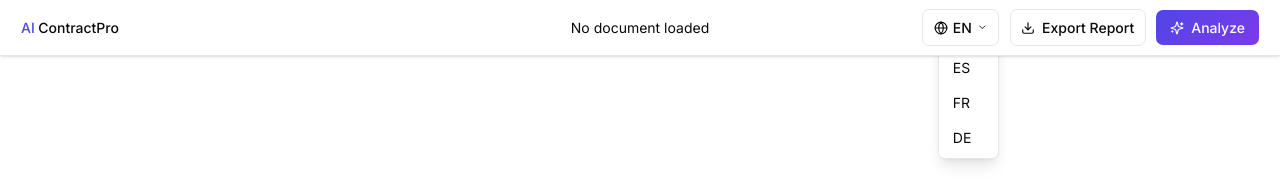
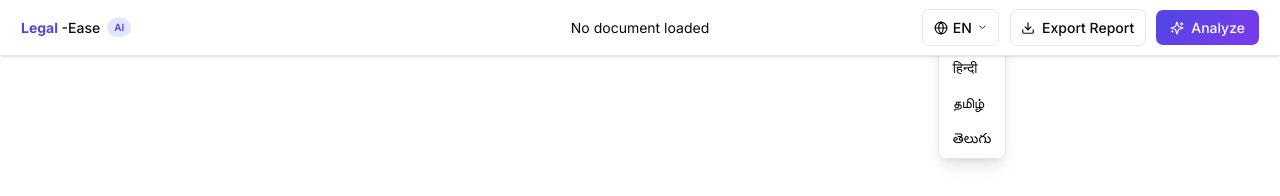
Before and after one commit to HackIndiaXYZ/hackindia-spark-4-ncr-east-region-aquavision-ai, a Next.js app in the folder LegalEase/: page / in a window 1280 px wide. Both pictures are taken after a click on the button "EN". Shown: the top 196 px of the page. Built offline with nearby package versions, Linux system fonts and the light colour scheme.

Commit message:
feat: apply final polish with dynamic highlights, Indian languages, and consequence display

```diff
--- a/LegalEase/src/app/App.tsx
+++ b/LegalEase/src/app/App.tsx
@@ -1,4 +1,4 @@
-import { useState } from "react";
+import { useMemo, useState } from "react";
 
 import { analyzeDocument } from "@/lib/analyze-document";
 import type { AnalysisResult } from "@/types/analysis";
@@ -18,6 +18,31 @@ const loadingSteps = [
   "Preparing dashboard...",
 ];
 
+// Generate staggered positions for PDF highlight overlays from analysis risks
+function deriveHighlights(analysis: AnalysisResult | null) {
+  if (!analysis || analysis.risks.length === 0) return [];
+
+  const severityMap = {
+    high: "critical" as const,
+    medium: "moderate" as const,
+    low: "moderate" as const,
+  };
+
+  return analysis.risks.map((risk, index) => ({
+    id: risk.id,
+    page: 1,
+    severity: severityMap[risk.level],
+    title: risk.title,
+    description: risk.description,
+    position: {
+      top: `${30 + index * 12}%`,
+      left: "10%",
+      width: `${70 + Math.round(Math.random() * 10)}%`,
+      height: "3%",
+    },
+  }));
+}
+
 export default function App() {
   const [selectedFile, setSelectedFile] = useState<File | null>(null);
   const [analysis, setAnalysis] = useState<AnalysisResult | null>(null);
@@ -29,6 +54,7 @@ export default function App() {
 
   const hasDocument = selectedFile !== null;
   const showResults = analysis !== null;
+  const highlights = useMemo(() => deriveHighlights(analysis), [analysis]);
 
   const handleUpload = async (file: File) => {
     if (file.type !== "application/pdf" && !file.name.toLowerCase().endsWith(".pdf")) {
@@ -60,6 +86,16 @@ export default function App() {
     }
   };
 
+  const handleReset = () => {
+    setSelectedFile(null);
+    setAnalysis(null);
+    setAnalysisMode(null);
+    setError(null);
+    setActiveHighlight(undefined);
+    setActiveTab("document");
+    setIsAnalyzing(false);
+  };
+
   const handleViewInDocument = (clauseId: string) => {
     setActiveHighlight(clauseId);
     setActiveTab("document");
@@ -80,47 +116,13 @@ export default function App() {
     }, 100);
   };
 
-  const highlights = [
-    {
-      id: "term-1",
-      page: 1,
-      severity: "moderate" as const,
-      title: "Short Termination Notice Period",
-      description: "30-day notice may be insufficient for complex project transitions.",
-      position: { top: "35%", left: "10%", width: "80%", height: "3%" },
-    },
-    {
-      id: "payment-1",
-      page: 1,
-      severity: "moderate" as const,
-      title: "High Late Payment Interest",
-      description: "2% monthly (24% APR) is above market standard.",
-      position: { top: "47%", left: "10%", width: "75%", height: "3%" },
-    },
-    {
-      id: "ip-1",
-      page: 1,
-      severity: "moderate" as const,
-      title: "Ambiguous IP Ownership",
-      description: "Vague definition of pre-existing materials could cause disputes.",
-      position: { top: "59%", left: "10%", width: "70%", height: "3%" },
-    },
-    {
-      id: "liability-1",
-      page: 1,
-      severity: "critical" as const,
-      title: "Asymmetric Liability Terms",
-      description: "Provider's liability is capped while yours is not.",
-      position: { top: "75%", left: "10%", width: "80%", height: "3%" },
-    },
-  ];
-
   return (
     <div className="flex h-screen flex-col overflow-hidden">
       <DashboardHeader
         filename={
           hasDocument ? analysis?.documentName || selectedFile?.name : undefined
         }
+        onReset={handleReset}
       />
 
       {showResults && (
--- a/LegalEase/src/app/components/DashboardHeader.tsx
+++ b/LegalEase/src/app/components/DashboardHeader.tsx
@@ -1,23 +1,27 @@
-import { Download, Globe, Sparkles } from "lucide-react";
+import { Download, Globe, Sparkles, RotateCcw } from "lucide-react";
 import * as Select from "@radix-ui/react-select";
 import { ChevronDown } from "lucide-react";
 
 interface DashboardHeaderProps {
   filename?: string;
+  onReset?: () => void;
 }
 
-export function DashboardHeader({ filename }: DashboardHeaderProps) {
+export function DashboardHeader({ filename, onReset }: DashboardHeaderProps) {
   return (
     <header className="fixed left-0 right-0 top-0 z-50 h-14 border-b border-border bg-white shadow-sm md:h-16">
       <div className="flex h-full items-center justify-between px-4 md:px-6">
         {/* Logo */}
         <div className="flex items-center gap-2">
           <div className="flex items-center gap-1">
-            <span className="text-[#4f46e5]" style={{ fontWeight: 500 }}>
-              AI
+            <span className="text-[#4f46e5]" style={{ fontWeight: 700 }}>
+              Legal
             </span>
-            <span style={{ fontWeight: 500 }}>ContractPro</span>
+            <span style={{ fontWeight: 500 }}>-Ease</span>
           </div>
+          <span className="hidden rounded-full bg-indigo-100 px-2 py-0.5 text-[10px] text-[#4f46e5] md:inline-block" style={{ fontWeight: 600 }}>
+            AI
+          </span>
         </div>
 
         {/* Breadcrumb - centered on desktop, hidden on mobile */}
@@ -27,6 +31,18 @@ export function DashboardHeader({ filename }: DashboardHeaderProps) {
 
         {/* Actions */}
         <div className="flex items-center gap-2 md:gap-3">
+          {/* New Analysis Button - shown when a document is loaded */}
+          {filename && onReset && (
+            <button
+              onClick={onReset}
+              className="flex items-center gap-1.5 rounded-lg border border-border bg-white px-2 py-1.5 text-sm transition-colors hover:bg-accent focus:outline-none focus:ring-2 focus:ring-ring md:px-3 md:py-2"
+              style={{ fontWeight: 500 }}
+            >
+              <RotateCcw className="h-3.5 w-3.5" />
+              <span className="hidden md:inline">New Analysis</span>
+            </button>
+          )}
+
           {/* Language Switcher */}
           <Select.Root defaultValue="en">
             <Select.Trigger className="flex items-center gap-1.5 rounded-lg border border-border bg-white px-2 py-1.5 transition-colors hover:bg-accent focus:outline-none focus:ring-2 focus:ring-ring md:px-3 md:py-2">
@@ -44,22 +60,22 @@ export function DashboardHeader({ filename }: DashboardHeaderProps) {
                     <Select.ItemText>EN</Select.ItemText>
                   </Select.Item>
                   <Select.Item
-                    value="es"
+                    value="hi"
                     className="cursor-pointer rounded px-3 py-2 text-foreground outline-none hover:bg-accent focus:bg-accent"
                   >
-                    <Select.ItemText>ES</Select.ItemText>
+                    <Select.ItemText>हिन्दी</Select.ItemText>
                   </Select.Item>
                   <Select.Item
-                    value="fr"
+                    value="ta"
                     className="cursor-pointer rounded px-3 py-2 text-foreground outline-none hover:bg-accent focus:bg-accent"
                   >
-                    <Select.ItemText>FR</Select.ItemText>
+                    <Select.ItemText>தமிழ்</Select.ItemText>
                   </Select.Item>
                   <Select.Item
-                    value="de"
+                    value="te"
                     className="cursor-pointer rounded px-3 py-2 text-foreground outline-none hover:bg-accent focus:bg-accent"
                   >
-                    <Select.ItemText>DE</Select.ItemText>
+                    <Select.ItemText>తెలుగు</Select.ItemText>
                   </Select.Item>
                 </Select.Viewport>
               </Select.Content>
```
Also changed, not shown: LegalEase/src/app/icon.svg (added).
